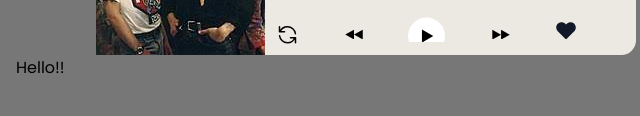
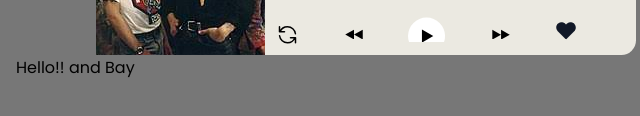
Before and after one commit to ViktarTilichkin/SongPlayer, a plain HTML site: page Client/mainPage/index.html in a window 1280 px wide. Shown: the part 260-376 px from the top of the page, 274-914 px from the left. Drawn offline with nearby package versions, Linux system fonts and the light colour scheme; files whose address does not match are found by name.

Commit message:
add new div

```diff
--- a/Client/mainPage/index.html
+++ b/Client/mainPage/index.html
@@ -56,7 +56,7 @@
     </div>
 
 
-    <div>Hello!!</div>
+    <div>Hello!! and Bay</div>
 
     <script src="http://code.jquery.com/jquery-2.0.2.min.js"></script>
     <script src="../scripts/player.js"></script>
```
